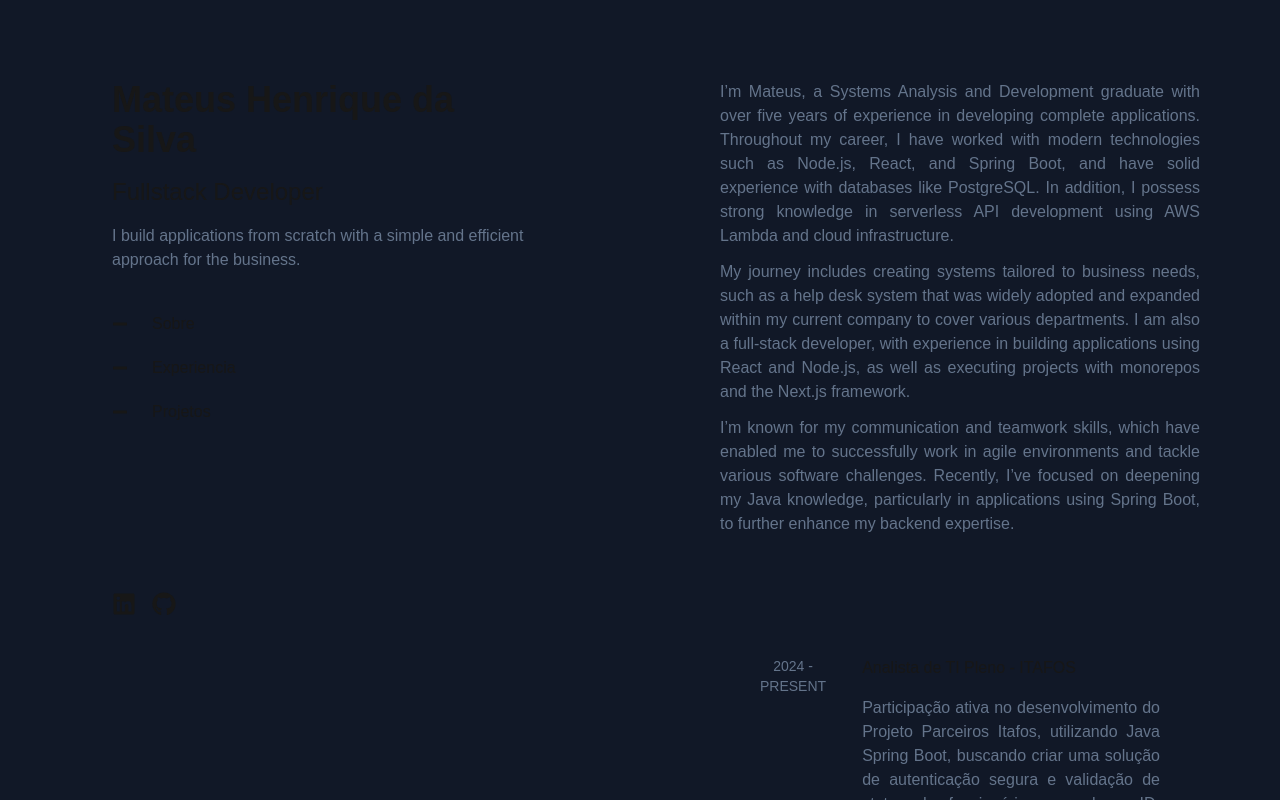
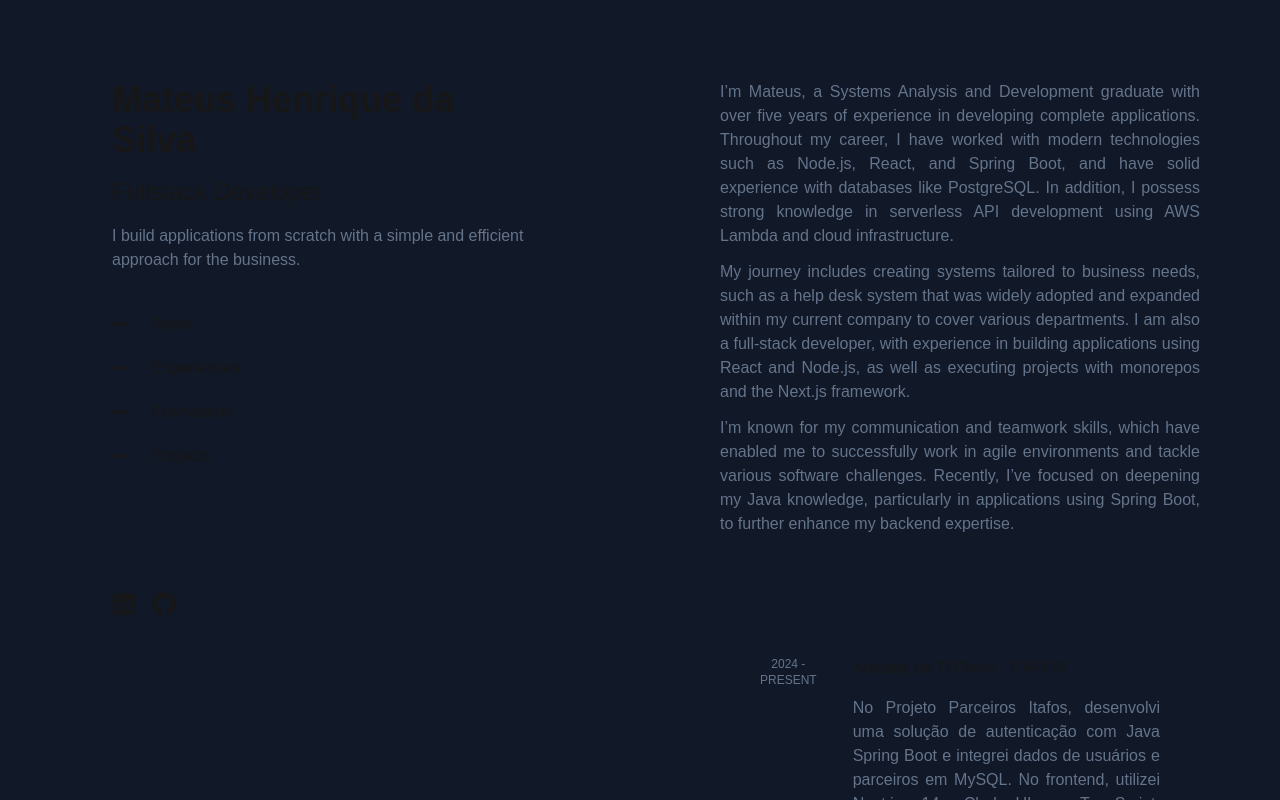
Before and after one commit to matthcarter777/mateus-dev, a Next.js app: page /en in a window 1280 px wide. Built offline with nearby package versions, Linux system fonts and the light colour scheme.

Commit message:
feat: add experience compoent

```diff
--- a/messages/en.json
+++ b/messages/en.json
@@ -7,6 +7,29 @@
       "item1": "I’m Mateus, a Systems Analysis and Development graduate with over five years of experience in developing complete applications. Throughout my career, I have worked with modern technologies such as Node.js, React, and Spring Boot, and have solid experience with databases like PostgreSQL. In addition, I possess strong knowledge in serverless API development using AWS Lambda and cloud infrastructure.",
       "item2": " My journey includes creating systems tailored to business needs, such as a help desk system that was widely adopted and expanded within my current company to cover various departments. I am also a full-stack developer, with experience in building applications using React and Node.js, as well as executing projects with monorepos and the Next.js framework.",
       "item3": "I’m known for my communication and teamwork skills, which have enabled me to successfully work in agile environments and tackle various software challenges. Recently, I’ve focused on deepening my Java knowledge, particularly in applications using Spring Boot, to further enhance my backend expertise."
+    },
+    "experiences" : {
+      "experience1": {
+        "company": "ITAFOS",
+        "title": "Analista de TI Pleno",
+        "startDateEndDate": "2024 - PRESENT",
+        "description": "No Projeto Parceiros Itafos, desenvolvi uma solução de autenticação com Java Spring Boot e integrei dados de usuários e parceiros em MySQL. No frontend, utilizei Next.js 14, ChakraUI e TypeScript, aplicando Clean Code e MVC para garantir escalabilidade. Implementei um sistema de Gestão de Chamados com medição de SLA e automação de e-mails, além de criar APIs RESTful e gerenciar bancos PostgreSQL e MySQL. Apliquei metodologias ágeis, controle de versão com GIT e conduzi treinamentos para capacitar a equipe.",
+        "technologies": {
+          "technologie1": "JAVA",
+          "technologie2": "NODE.JS",
+          "technologie3": "SPRIGNBOOT",
+          "technologie4": "REACT",
+          "technologie5": "NEXT.JS",
+          "technologie6": "NEXT.JS",
+          "technologie7": "POSTGRES"
+        }
+      }
     }
+  },
+  "navbar": {
+    "about": "About",
+    "experiences": "Experiences",
+    "formations": "Formations",
+    "projects": "Projects"
   }
 }
--- a/messages/pt.json
+++ b/messages/pt.json
@@ -7,6 +7,29 @@
       "item1": "Sou Mateus, formado em Análise e Desenvolvimento de Sistemas, com mais de cinco anos de experiência no desenvolvimento de aplicações completas. Ao longo da minha carreira, trabalhei com tecnologias modernas como Node.js, React, Spring Boot, e tenho uma sólida experiência com bancos de dados, como PostgreSQL. Além disso, tenho forte conhecimento em desenvolvimento de APIs serverless utilizando AWS Lambda e infraestrutura na nuvem.",
       "item2": " Minha trajetória inclui a criação de sistemas adaptados a necessidades empresariais, como o sistema de help desk, que foi amplamente aceito e expandido em minha atual empresa, englobando diversas áreas. Também sou um desenvolvedor full-stack, com experiência na criação de aplicações utilizando React e Node.js, bem como na execução de projetos com monorepos e o framework Next.js.",
       "item3": "Sou conhecido por minhas habilidades de comunicação e colaboração em equipe, que me permitiram trabalhar com sucesso em ambientes ágeis e lidar com diferentes desafios de software. Recentemente, intensifiquei meus estudos em Java, focando em aplicações com Spring Boot para aprimorar ainda mais minhas habilidades de backend."
+    },
+    "experiences" : {
+      "experience1": {
+        "company": "ITAFOS",
+        "title": "Analista de TI Pleno",
+        "startDateEndDate": "2024 - PRESENT",
+        "description": "No Projeto Parceiros Itafos, desenvolvi uma solução de autenticação com Java Spring Boot e integrei dados de usuários e parceiros em MySQL. No frontend, utilizei Next.js 14, ChakraUI e TypeScript, aplicando Clean Code e MVC para garantir escalabilidade. Implementei um sistema de Gestão de Chamados com medição de SLA e automação de e-mails, além de criar APIs RESTful e gerenciar bancos PostgreSQL e MySQL. Apliquei metodologias ágeis, controle de versão com GIT e conduzi treinamentos para capacitar a equipe.",
+        "technologies": {
+          "technologie1": "JAVA",
+          "technologie2": "NODE.JS",
+          "technologie3": "SPRIGNBOOT",
+          "technologie4": "REACT",
+          "technologie5": "NEXT.JS",
+          "technologie6": "NEXT.JS",
+          "technologie7": "POSTGRES"
+        }
+      }
     }
+  },
+"navbar": {
+  "about": "Sobre",
+  "experiences": "Experiencias",
+  "formations": "Formação",
+  "projects": "Projetos"
   }
 }
--- a/src/app/[locale]/page.tsx
+++ b/src/app/[locale]/page.tsx
@@ -16,8 +16,6 @@ export default function Home() {
         <div className="box-content p-20 overflow-y-auto">
           <Summary />
           <Experience />
-          <Experience />
-          <Experience />
         </div>
       </div>
     </div>
--- a/src/app/components/experiences/index.tsx
+++ b/src/app/components/experiences/index.tsx
@@ -1,37 +1,57 @@
+import { useTranslations } from 'next-intl';
+import React from 'react';
 
 
-export default function Experience() {
+const Experience = () => {
+  const t = useTranslations('HomePage');
+
+  const experienceItems = [
+    {
+      company: t('experiences.experience1.company'),
+      title: t('experiences.experience1.title'),
+      period: t('experiences.experience1.startDateEndDate'),
+      description: t('experiences.experience1.description'),
+      technologies: [
+        t('experiences.experience1.technologies.technologie1'),
+        t('experiences.experience1.technologies.technologie2'),
+        t('experiences.experience1.technologies.technologie3'),
+        t('experiences.experience1.technologies.technologie4'),
+        t('experiences.experience1.technologies.technologie5'),
+      ],
+    },
+
+  ];
 
   return (
-    <div id="experience" className="w-full flex hover:bg-gray-800 transition-colors duration-300 p-10 rounded-md">
+    <>
+      {experienceItems.map((experience, index) => (
+        <div
+          key={index}
+          id="experience"
+          className="w-full flex hover:bg-gray-800 transition-colors duration-300 p-10 rounded-md"
+        >
           <div className="w-4/10 flex">
-        <p className="w-full text-center text-sm text-slate-500">2024 - PRESENT</p>
+            <p className="w-full text-center text-xs text-slate-500">
+              {experience.period}
+            </p>
           </div>
           <div className="w-6/10 pl-9">
-        <h4 className="mb-4">Analista de TI Pleno - ITAFOS</h4>
+            <h4 className="mb-4">{experience.title} - {experience.company}</h4>
             <p className="text-justify mb-3 text-slate-500">
-          Participação ativa no desenvolvimento do Projeto Parceiros Itafos, utilizando Java Spring Boot, buscando criar uma solução de autenticação segura
-          e validação de status de funcionários por chave ID;
-          Implementação de um banco de dados MySQL, integrando dados de usuários e parceiros para otimizar a colaboração e o fluxo de informações entre
+              {experience.description}
             </p>
             <div className="grid grid-cols-4 gap-4">
-          <div className="bg-indigo-500 rounded-md text-center">
-            <p>Java</p>
+              {experience.technologies.map((tech, i) => (
+                <div key={i} className="bg-indigo-500 rounded-md text-center">
+                  <p className='text-xs text-center p-0.5'>{tech}</p>
                 </div>
-          <div className="bg-indigo-500 rounded-md text-center">
-            <p>Java</p>
-          </div>
-          <div className="bg-indigo-500 rounded-md text-center">
-            <p>Java</p>
-          </div>
-          <div className="bg-indigo-500 rounded-md text-center">
-            <p>Java</p>
-          </div>
-          <div className="bg-indigo-500 rounded-md text-center">
-            <p>Java</p>
+              ))}
             </div>
           </div>
         </div>
-    </div>
+      ))}
+    </>
   );
-}
+};
+
+export default Experience;
--- a/src/app/components/navbar/index.tsx
+++ b/src/app/components/navbar/index.tsx
@@ -1,12 +1,75 @@
+import { useTranslations } from "next-intl";
 import { FaMinus } from "react-icons/fa";
 
 export default function Navbar() {
+  const t = useTranslations('navbar');
 
   return (
     <div className='px-8 flex flex-col size-full'>
-      <a  href="#experience" className='mt-10 flex flex-row gap-6 items-center'><FaMinus /> Sobre</a>
-      <a className='mt-5 flex flex-row gap-6 items-center'><FaMinus /> Experiencia</a>
-      <a className='mt-5 flex flex-row gap-6 items-center'href="#"><FaMinus />Projetos</a>
+      <a
+        href="#about"
+        className='
+          mt-10
+          flex
+          flex-row
+          gap-6
+          items-center
+          hover:text-indigo-500
+          transition-colors
+          duration-300
+        '
+        >
+        <FaMinus />
+        {t('about')}
+      </a>
+      <a
+        href="#experience"
+        className='
+          mt-5
+          flex
+          flex-row
+          gap-6
+          items-center
+        hover:text-indigo-500
+          transition-colors
+          duration-300
+        '
+      >
+        <FaMinus />
+        {t('experiences')}
+      </a>
+      <a
+        href="#formations"
+        className='
+        mt-5
+        flex
+        flex-row
+        gap-6
+        items-center
+      hover:text-indigo-500
+        transition-colors
+        duration-300
+      '
+      >
+        <FaMinus />
+        {t('formations')}
+      </a>
+      <a
+        href="#projects"
+        className='
+        mt-5
+        flex
+        flex-row
+        gap-6
+        items-center
+      hover:text-indigo-500
+        transition-colors
+        duration-300
+      '
+      >
+        <FaMinus />
+        {t('projects')}
+      </a>
     </div>
   )
 }
--- a/src/app/components/summary/index.tsx
+++ b/src/app/components/summary/index.tsx
@@ -10,7 +10,7 @@ export default function Summary() {
   ];
 
   return (
-    <div className="mb-20">
+    <div id="about" className="mb-20">
       {summaryItems.map((text, index) => (
         <p key={index} className="text-justify mb-3 text-slate-500">{text}</p>
       ))}
```
Lines whose indentation alone changed are shown as unchanged.
